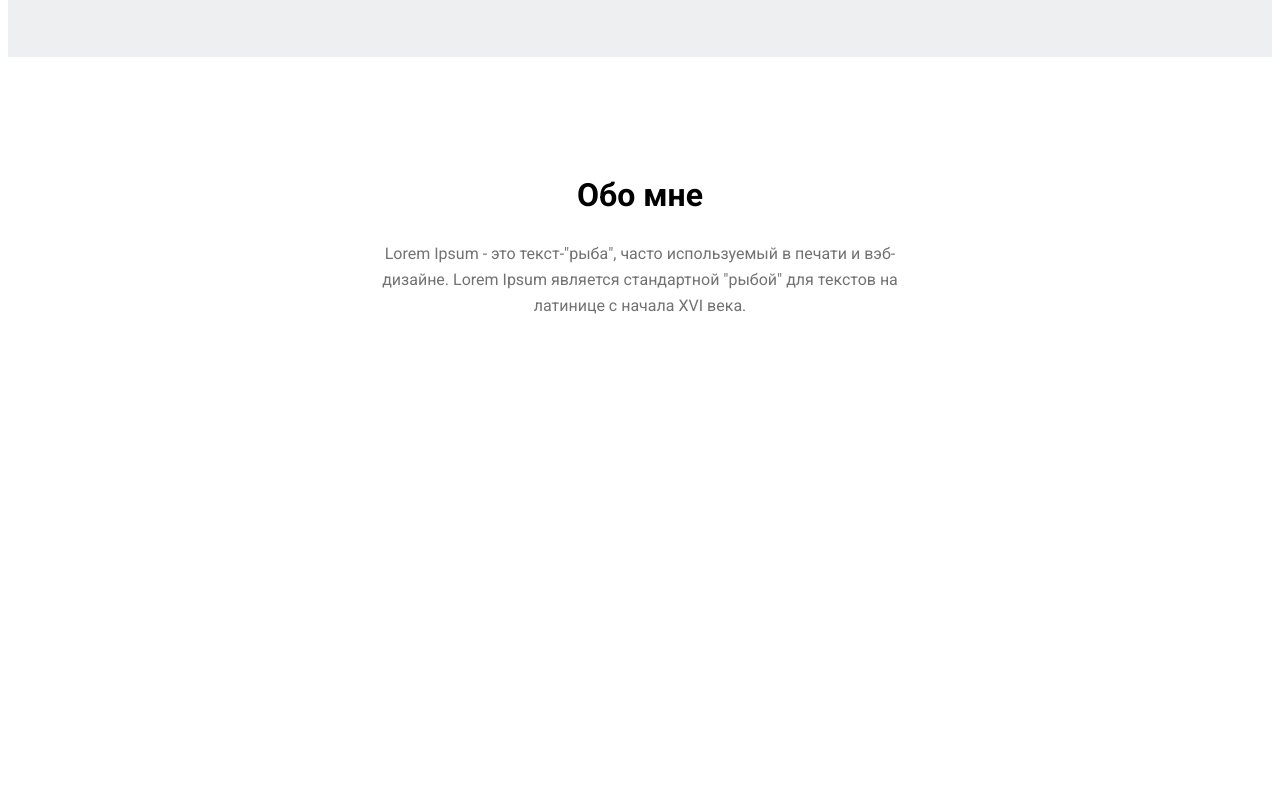
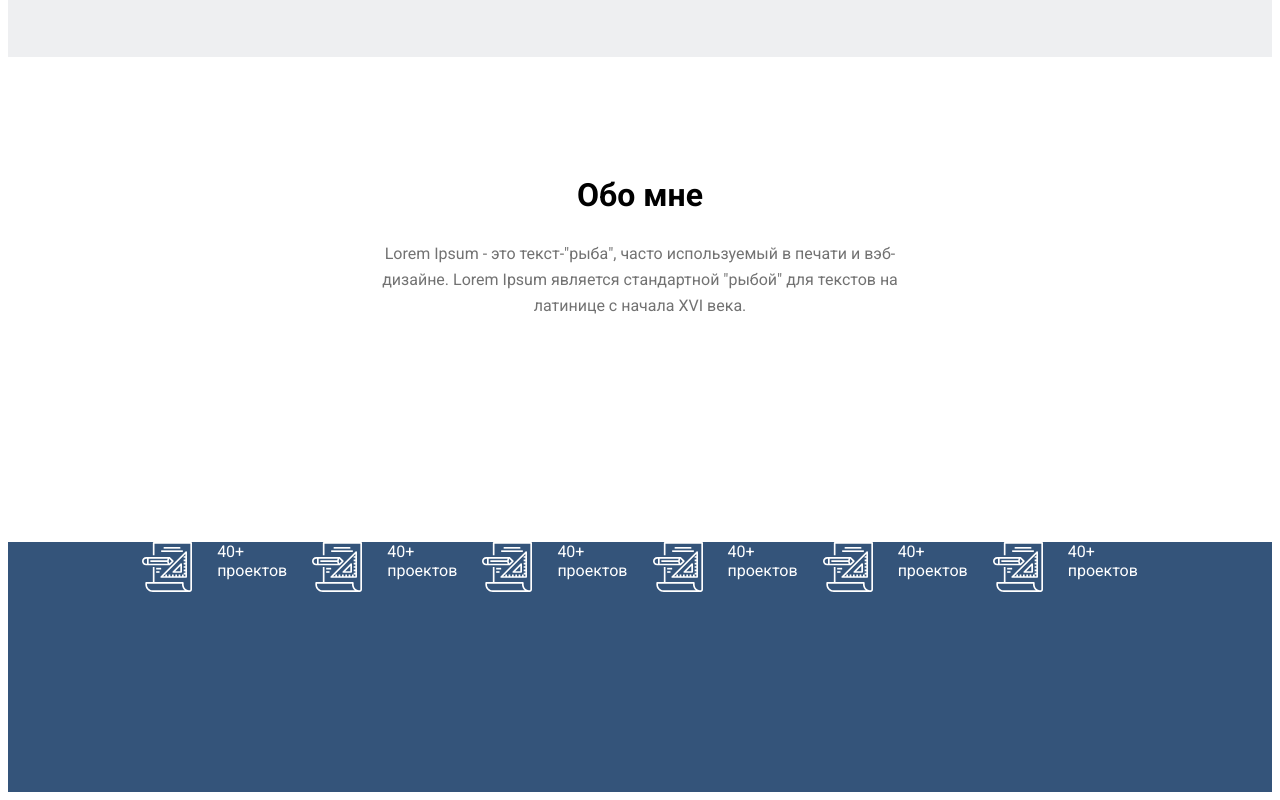
Before and after one commit to zikn/verctka, a plain HTML site: page index.html in a window 1280 px wide. Shown: the part 651-1451 px from the top of the page. Before the commit the page ends 1293 px from the top, so only its background shows below. Drawn offline with Linux system fonts and the light colour scheme.

Commit message:
blue+aboutme

```diff
--- a/components/_aboutme.scss
+++ b/components/_aboutme.scss
@@ -1,7 +1,6 @@
 .aboutme {
     height: 366px;
     margin-top: 119px;
-    margin-bottom: 100px;
 
     &__content {
        text-align: center;
--- /dev/null
+++ b/components/_blue.scss
@@ -0,0 +1,23 @@
+.blue {
+
+
+    &__info {
+        height: 250px;
+        background: #34547A;
+
+    }
+
+    div {
+        color: #fff;
+        font-family: "Roboto";
+    }
+
+    &__box{
+        display: flex;
+        justify-content: center;
+        margin: 0;
+        left: 1000px;
+        gap: 25px;
+    }
+
+}
--- a/index.html
+++ b/index.html
@@ -41,5 +41,48 @@
             </div>
         </div>
     </section>
+    <section class="blue">
+        <div class="blue__content">
+            <div class="blue__info">
+                <div class="blue__box">
+                <img class="blue__img" src="./assets/icons/blue-img.svg" alt="">
+                <div class="blue__inner">
+                    <div>40+</div>
+                    <div>проектов</div>
+                </div>
+                <div class="blue__box">
+                    <img class="blue__img" src="./assets/icons/blue-img.svg" alt="">
+                    <div class="blue__inner">
+                        <div>40+</div>
+                        <div>проектов</div>
+                    </div>
+                <div class="blue__box">
+                    <img class="blue__img" src="./assets/icons/blue-img.svg" alt="">
+                    <div class="blue__inner">
+                      <div>40+</div>
+                      <div>проектов</div>
+                </div>
+                <div class="blue__box">
+                    <img class="blue__img" src="./assets/icons/blue-img.svg" alt="">
+                     <div class="blue__inner">
+                        <div>40+</div>
+                        <div>проектов</div>
+                    </div>
+                <div class="blue__box">
+                    <img class="blue__img" src="./assets/icons/blue-img.svg" alt="">
+                    <div class="blue__inner">
+                        <div>40+</div>
+                        <div>проектов</div>
+                    </div>
+                <div class="blue__box">
+                    <img class="blue__img" src="./assets/icons/blue-img.svg" alt="">
+                    <div class="blue__inner">
+                        <div>40+</div>
+                        <div>проектов</div>
+                        </div>
+                    </div>
+            </div>
+        </div>
+    </section>
 </body>
 </html>
--- a/index.scss
+++ b/index.scss
@@ -3,3 +3,4 @@
 @import './components/header';
 @import './components/classes';
 @import './components/aboutme';
+@import './components/blue';
```
Also changed, not shown: assets/icons/blue-img.svg (added), css/index.css, 1 other file.
